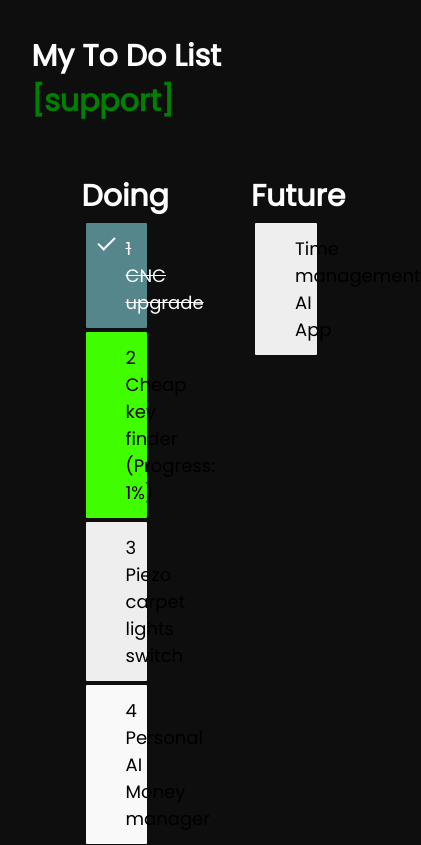
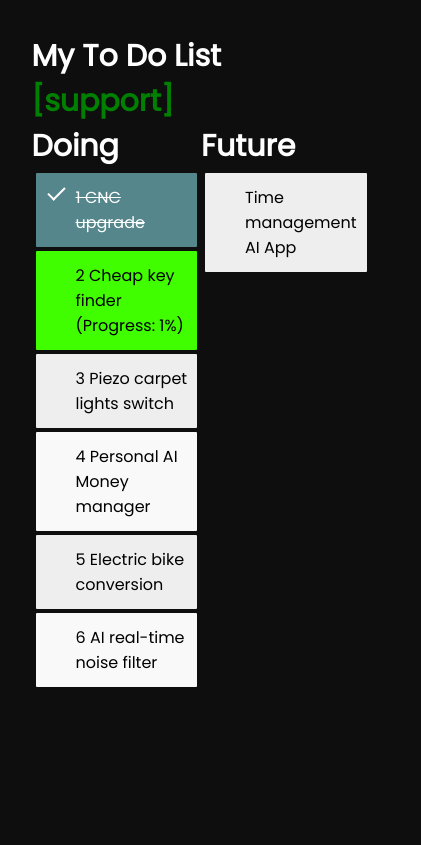
Before and after one commit to bmalbusca/portfolio, a plain HTML site: page index.html in a window 390 px wide. Shown: the part 2500-3345 px from the top of the page, 421 px wide, since content can reach past the window. After the commit the page ends 3187 px from the top, so only its background shows below. Drawn offline with nearby package versions, Linux system fonts and the light colour scheme.

Commit message:
Task list more responsive

```diff
--- a/master.css
+++ b/master.css
@@ -14,8 +14,8 @@
 
 /* Remove margins and padding from the list */
 ul {
-  margin: 0;
-  padding: 50px;
+  margin: 0px;
+  padding: 0px;
 
   position: relative;
   height: 200px;
@@ -33,7 +33,7 @@ ul li {
   padding: 12px 8px 12px 40px;
   margin: 4px;
   background: #eee;
-  font-size: 18px;
+  font-size: 16px;
   transition: 0.2s;
   border-radius: 1px;
 
```
